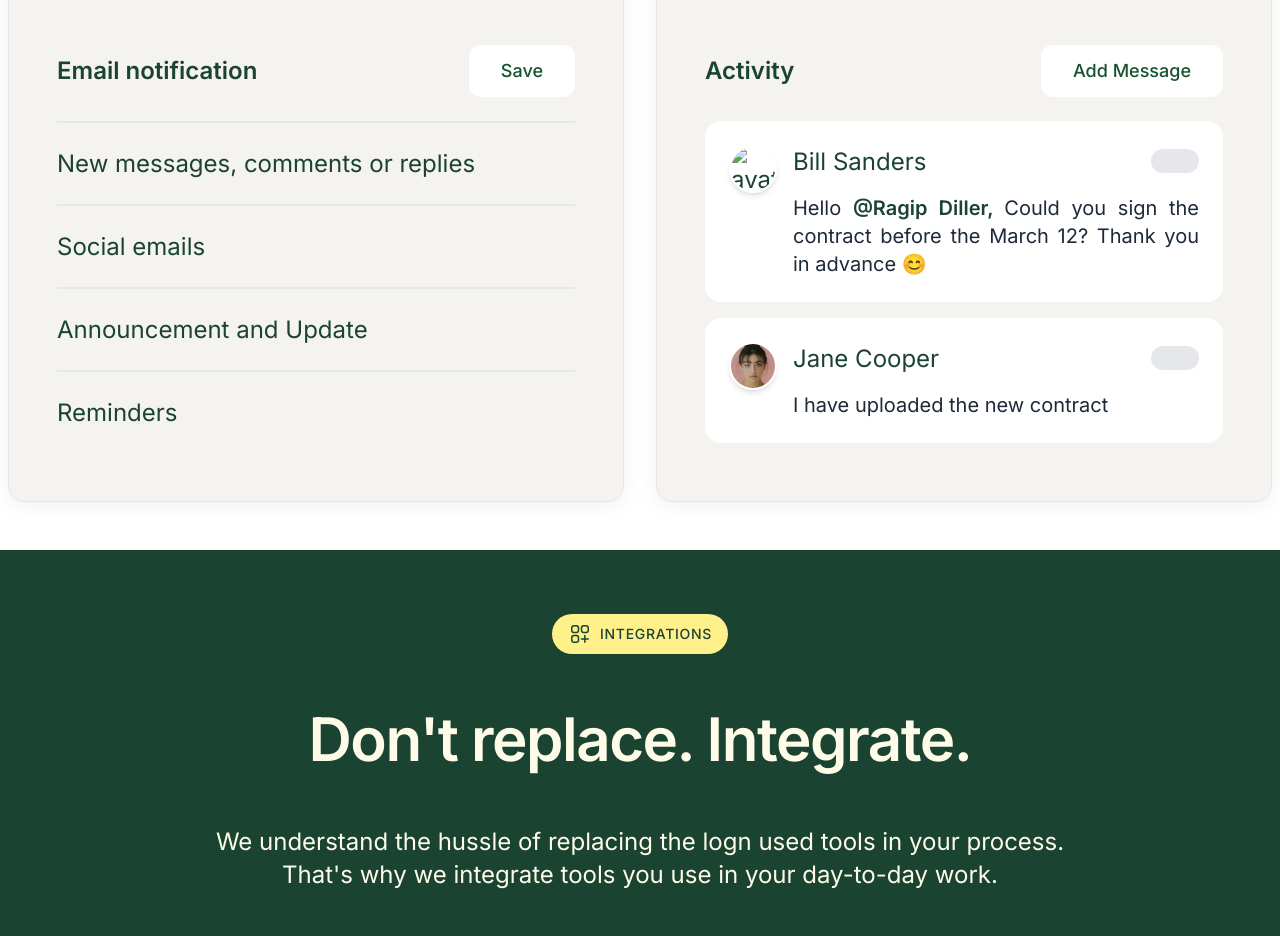
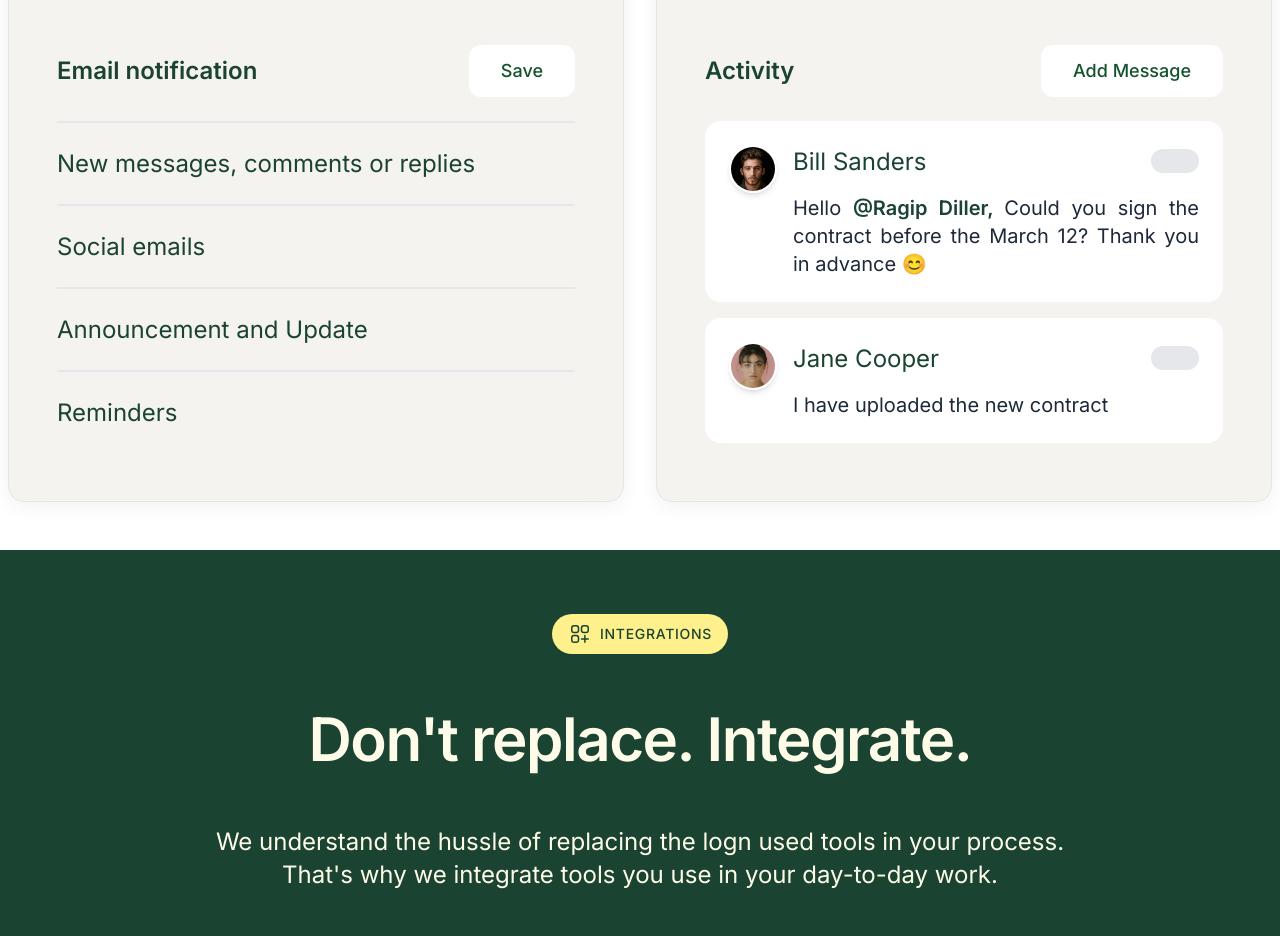
Before and after one commit to amdl89/portfolio__landing_page1, a website built with Vite: page index.html in a window 1280 px wide. Shown: the part 2141-3077 px from the top of the page. Built offline with nearby package versions, Linux system fonts and the light colour scheme; files whose address does not match are found by name.

Commit message:
fix typo in image file path

```diff
--- a/index.html
+++ b/index.html
@@ -374,7 +374,7 @@
                   <div class="flex items-start gap-4">
                     <img
                       class="avatar size-12 border-2"
-                      src="/person-4.jpg"
+                      src="/person-4.png"
                       alt="avatar-4"
                       loading="lazy"
                     />
```
